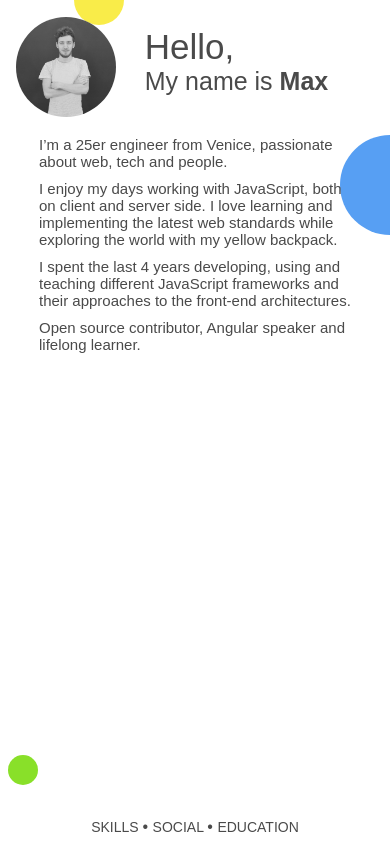
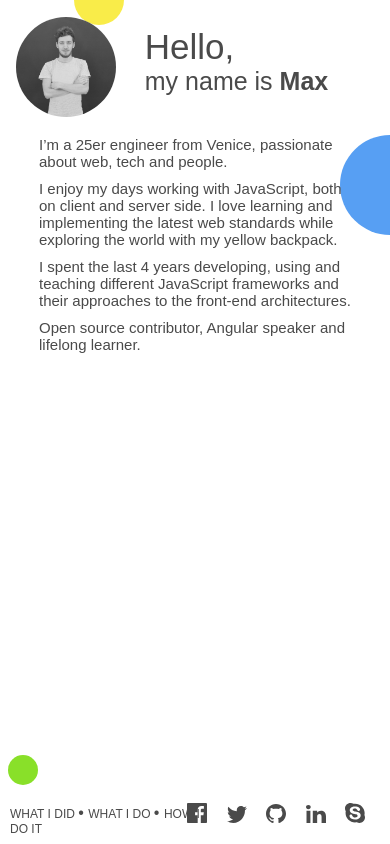
Before and after one commit to m00s/m00s.github.io, a plain HTML site: page index.html in a window 390 px wide. Drawn offline with Linux system fonts and the light colour scheme.

Commit message:
Add social section

```diff
--- a/index.html
+++ b/index.html
@@ -15,7 +15,7 @@
       <!-- TITLE -->
       <div id="heading">
         <span id="heading__title"> Hello, </span>
-        <span id="heading__name"> My name is <b> Max </b> </span>
+        <span id="heading__name"> my name is <b> Max </b> </span>
       </div>
 
       <!-- CONTENT -->
@@ -33,9 +33,18 @@
 
       <!-- LINKS -->
       <div id="__links">
-        <a href="#"> skills </a> •
-        <a href="#"> social </a> •
-        <a href="#"> education </a>
+        <a href="#"> what I did </a> •
+        <a href="#"> what I do </a> •
+        <a href="#"> how I do it </a>
+      </div>
+
+      <!-- Social https://atomiks.github.io/tippyjs/ -->
+      <div id="social__bar">
+        <a target="_blank" href="https://www.facebook.com/profile.php?id=1549402605"> <img src="./assets/icons/fb.svg" width="20"></a>
+        <a target="_blank" href="https://twitter.com/___Sarto"> <img src="./assets/icons/tw.svg" width="20"></a>
+        <a target="_blank" href="https://github.com/m00s"> <img src="./assets/icons/gh.svg" width="20"></a>
+        <a target="_blank" href="https://www.linkedin.com/in/massimilianosartoretto/"> <img src="./assets/icons/in.svg" width="20"></a>
+        <a target="_blank" href="skype:massimiliano.sartoretto"> <img src="./assets/icons/skype.svg" width="20"></a>
       </div>
 
       <div id="profile"></div>
--- a/style.css
+++ b/style.css
@@ -93,6 +93,18 @@ html, body {
   cursor: pointer;
 }
 
+#social__bar {
+  width: 20%;
+  position: absolute;
+  bottom: 2%;
+  right: 10px;
+  text-align: right;
+}
+
+#social__bar > a {
+  margin-right: 15px;
+}
+
 .bubble {
   border-radius: 50%;
   position: absolute;
@@ -104,6 +116,7 @@ html, body {
   height: 110px;
   top: 6%;
   left: 25%;
+  transition: all 2s;
 }
 
 .bubble__blue {
@@ -112,6 +125,7 @@ html, body {
   height: 170px;
   top: 47%;
   left: 20%;
+  transition: all 2s;
 }
 
 .bubble__green {
@@ -120,6 +134,7 @@ html, body {
   height: 75px;
   bottom: 10%;
   right: 30%;
+  transition: all 2s;
 }
 
 @media (min-width: 1100px) and (max-width: 1500px) {
@@ -214,6 +229,11 @@ html, body {
     right: 25%;
     transition: all 2s;
   }
+
+  #social__bar {
+    width: 50%;
+    transition: all 2s;
+  }
 }
 
 @media (max-width: 700px) {
@@ -286,4 +306,20 @@ html, body {
     right: auto;
     transition: all 2s;
   }
+
+  #__links {
+    width: 50%;
+    text-align: left;
+    transition: all 2s;
+    left: 10px;
+  }
+
+  #__links > a {
+    font-size: 12px;
+  }
+
+  #social__bar {
+    width: 50%;
+    transition: all 2s;
+  }
 }
```
Also changed, not shown: assets/icons/fb.svg (added), assets/icons/gh.svg (added), assets/icons/in.svg (added), assets/icons/skype.svg (added), assets/icons/tw.svg (added), favicon.ico.
